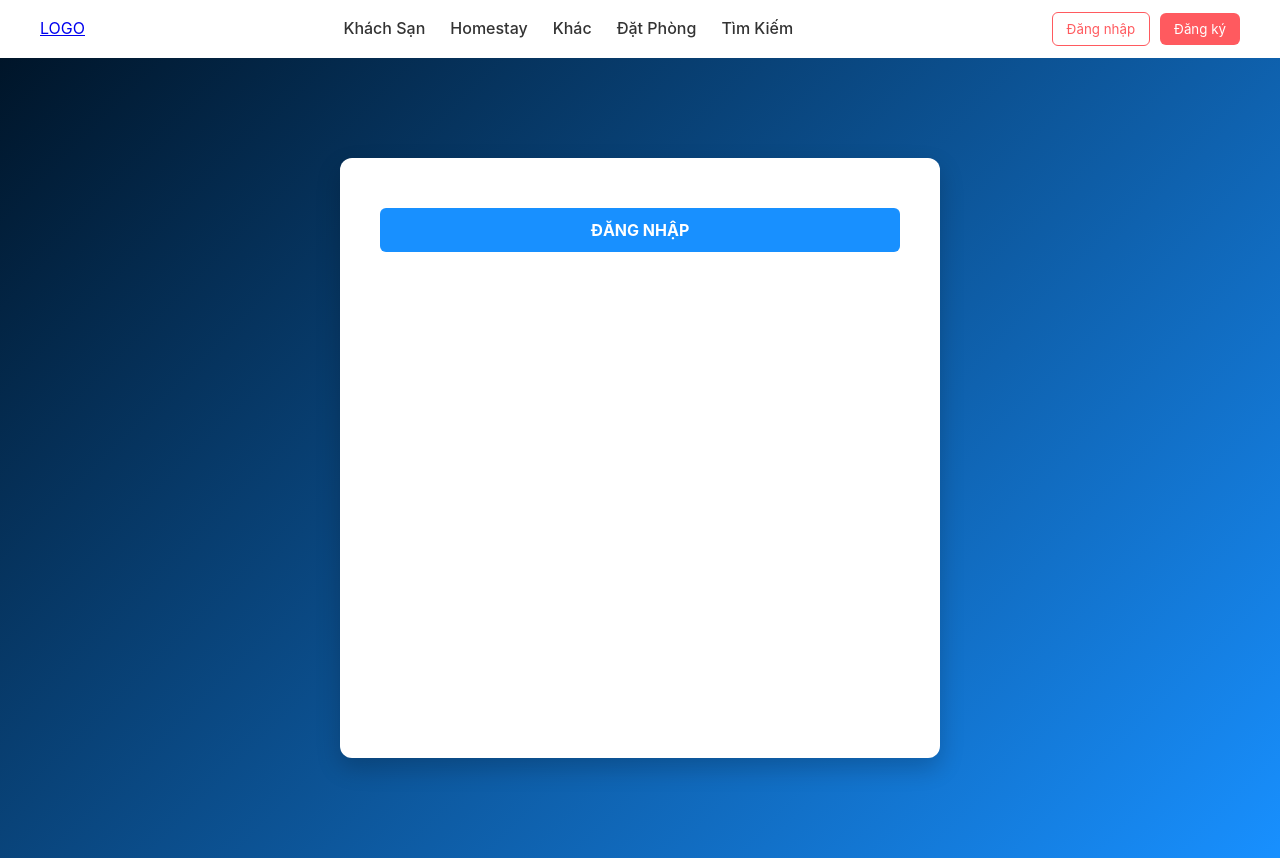
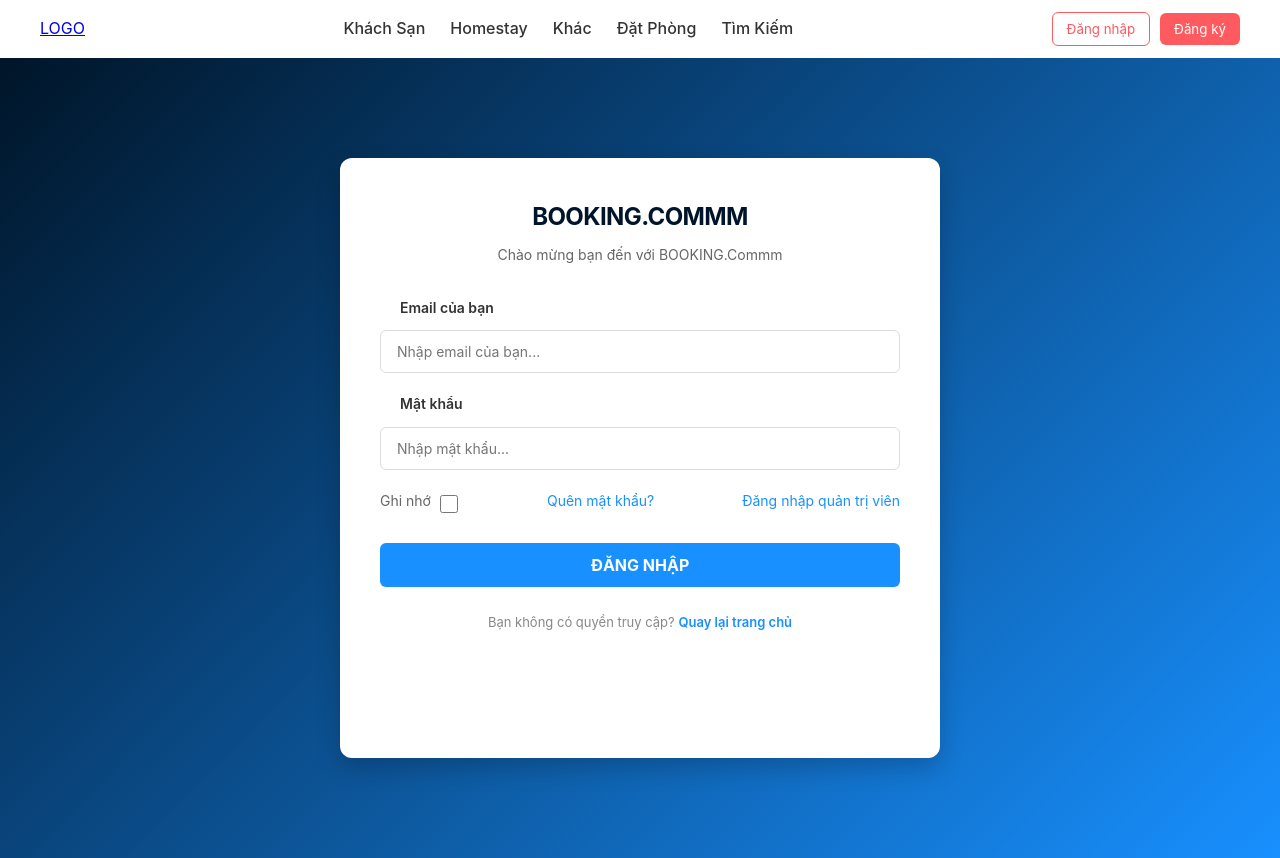
Before and after one commit to lebathuan03052005-coder/DoAnLapTrinhWeb, a React (Vite) app in the folder frontend/: page /login in a window 1280 px wide. Built offline with nearby package versions, Linux system fonts and the light colour scheme; no server answers.

Commit message:
Fix login error and add debug logs

```diff
--- a/frontend/src/page/login.jsx
+++ b/frontend/src/page/login.jsx
@@ -2,7 +2,9 @@ import React, { useState } from "react";
 import { Link, useNavigate } from "react-router-dom";
 import "./login.css";
 
-// Sử dụng biến môi trường, fallback về localhost chỉ khi chạy ở máy local
+// TỰ ĐỘNG CHUYỂN ĐỔI URL:
+// Nếu có biến VITE_API_URL trong môi trường, dùng nó.
+// Nếu không, mặc định dùng localhost:5000 cho lúc bạn code ở nhà.
 const API_URL = import.meta.env.VITE_API_URL || "http://localhost:5000";
 
 const Login = () => {
@@ -12,15 +14,18 @@ const Login = () => {
 
   const handleCustomerLogin = async (e) => {
     e.preventDefault();
-    console.log("Đang gửi yêu cầu tới:", `${API_URL}/customer-login`); // Debug URL
 
     try {
+      // Dùng API_URL thay vì localhost cứng
       const response = await fetch(`${API_URL}/customer-login`, {
         method: "POST",
         headers: {
           "Content-Type": "application/json",
         },
-        body: JSON.stringify({ email, password }),
+        body: JSON.stringify({
+          email: email,
+          password: password,
+        }),
       });
 
       const data = await response.json();
@@ -31,29 +36,79 @@ const Login = () => {
         window.dispatchEvent(new Event("userChanged"));
         navigate("/");
       } else {
-        // Thông báo lỗi cụ thể từ Server
-        alert(
-          data.message ||
-            "Đăng nhập thất bại, vui lòng kiểm tra lại thông tin!",
-        );
+        alert(data.message || "Đăng nhập thất bại");
       }
     } catch (error) {
       console.error("Lỗi kết nối:", error);
-      alert("Không kết nối được server. Hãy kiểm tra tab Network trong F12.");
+      alert("Không kết nối được server");
     }
   };
 
   return (
-    // ... giữ nguyên phần return bên dưới của bạn
     <div className="login-wrapper">
       <div className="login-card">
-        {/* ... giữ nguyên nội dung form */}
+        <div className="login-header">
+          <h2>BOOKING.Commm</h2>
+          <p>Chào mừng bạn đến với BOOKING.Commm</p>
+        </div>
+
         <form className="login-form" onSubmit={handleCustomerLogin}>
-          {/* ... các input email/password của bạn */}
+          <div className="input-group">
+            <label htmlFor="email">Email của bạn</label>
+            <input
+              id="email"
+              type="email"
+              placeholder="Nhập email của bạn..."
+              value={email}
+              onChange={(e) => setEmail(e.target.value)}
+              required
+            />
+          </div>
+
+          <div className="input-group">
+            <label htmlFor="password">Mật khẩu</label>
+            <input
+              id="password"
+              type="password"
+              placeholder="Nhập mật khẩu..."
+              value={password}
+              onChange={(e) => setPassword(e.target.value)}
+              required
+            />
+          </div>
+
+          <div className="login-options">
+            <label
+              className="remember-me"
+              style={{
+                display: "flex",
+                flexDirection: "row-reverse",
+                alignItems: "center",
+                gap: "8px",
+                cursor: "pointer",
+              }}
+            >
+              <input
+                type="checkbox"
+                style={{ width: "20px", height: "18px" }}
+              />
+              <span>Ghi nhớ</span>
+            </label>
+
+            <Link to="/forgot-password">Quên mật khẩu?</Link>
+            <Link to="/login_admin">Đăng nhập quản trị viên</Link>
+          </div>
+
           <button type="submit" className="login-button">
             ĐĂNG NHẬP
           </button>
         </form>
+
+        <div className="login-footer">
+          <p>
+            Bạn không có quyền truy cập? <Link to="/">Quay lại trang chủ</Link>
+          </p>
+        </div>
       </div>
     </div>
   );
```
